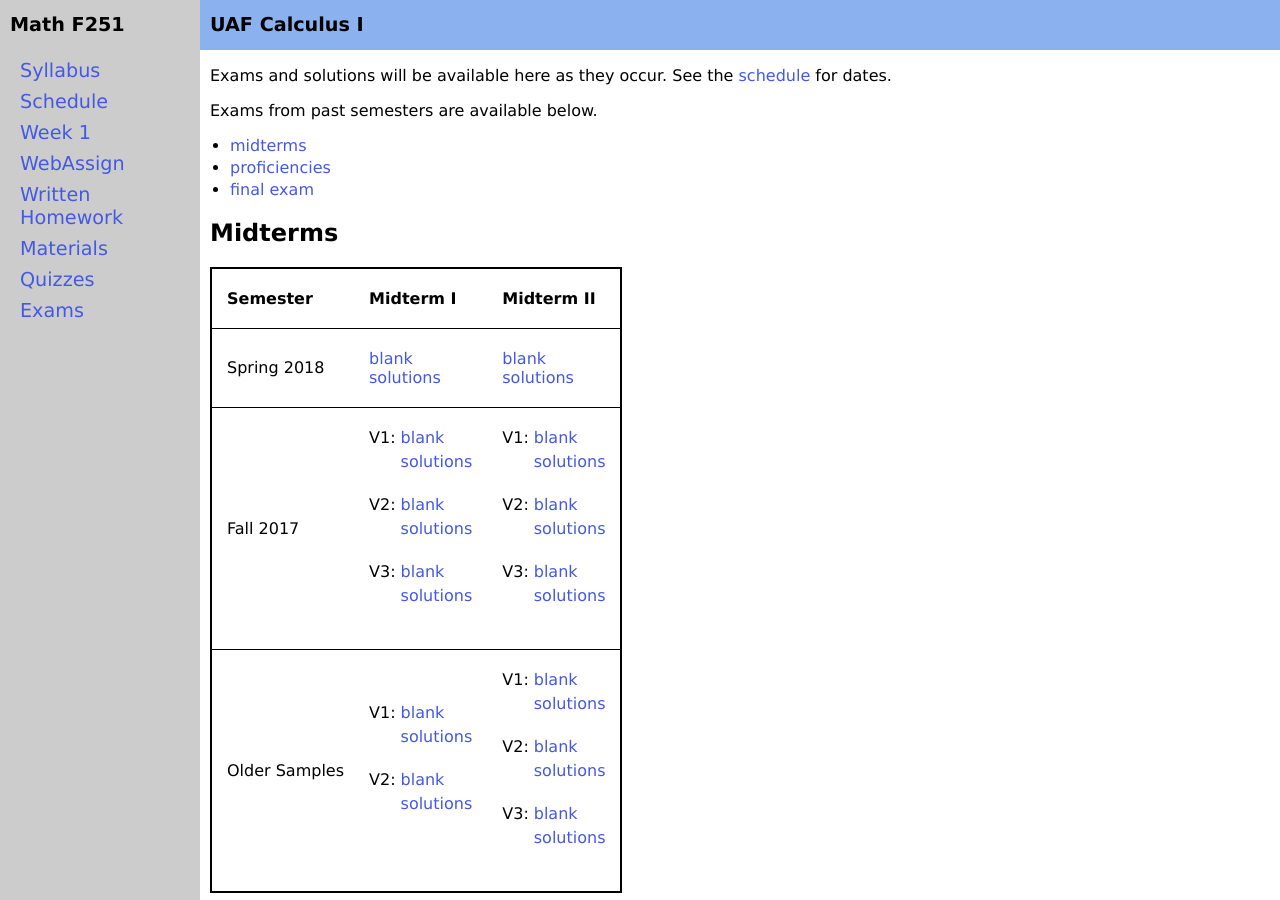
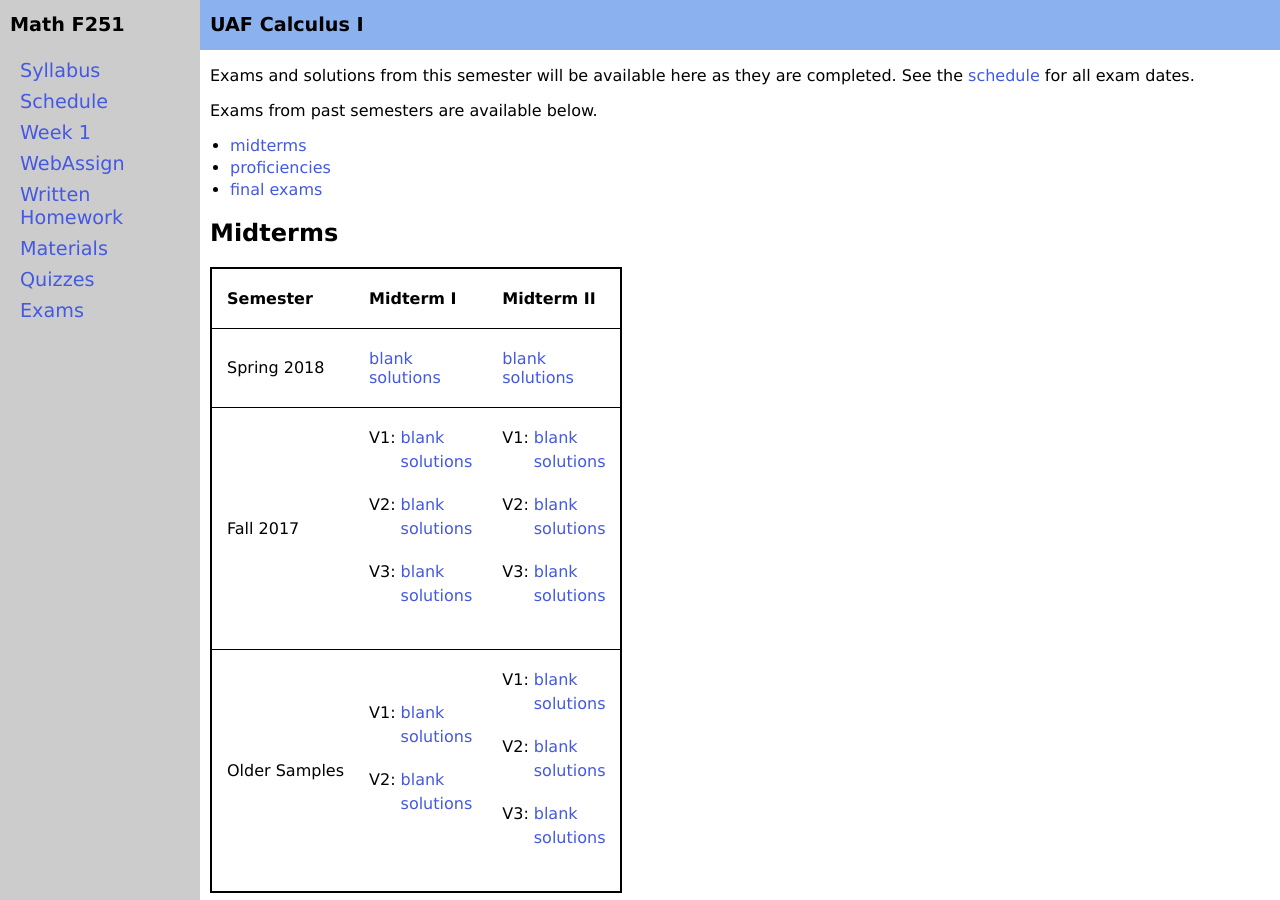
Before and after one commit to uaf-math/calc1, a Jekyll site: the page built from exams.md, in a window 1280 px wide and 900 px high. Built offline with Jekyll 4.4.1, drawn with Linux system fonts in a browser that asks for light colours.

Commit message:
minor fiddle with content on prev commit

```diff
--- a/exams.md
+++ b/exams.md
@@ -3,13 +3,13 @@ layout: course-page
 title: Exams
 ---
 
-Exams and solutions will be available here as they occur.  See the [schedule](assets/general/Fall2018/MATH251-Schedule-F2018.pdf) for dates.
+Exams and solutions from this semester will be available here as they are completed.  See the [schedule](assets/general/Fall2018/MATH251-Schedule-F2018.pdf) for all exam dates.
 
 Exams from past semesters are available below.
 
 * [midterms](#midterms)
 * [proficiencies](#proficiencies)
-* [final exam](#finals)
+* [final exams](#finals)
 
 
 ## <a id="midterms"></a>Midterms
```
